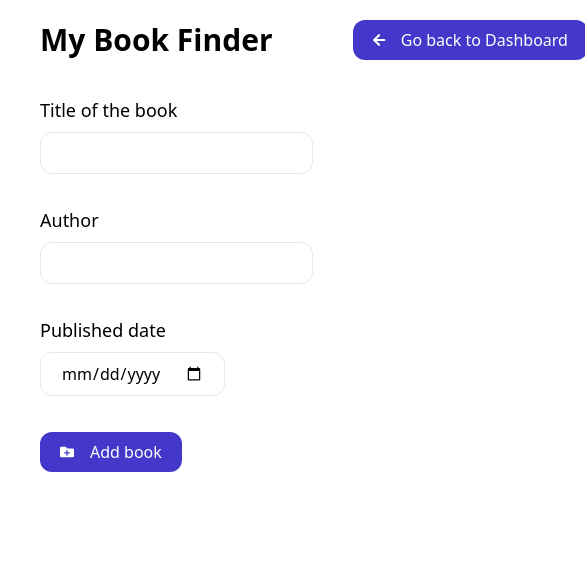
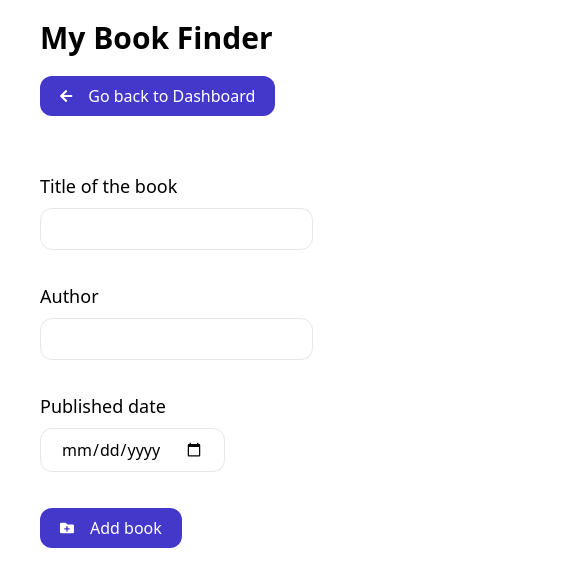
Before and after one commit to Lennartstachowiak/my-book-finder, a React (Create React App) app: page /create-book in a window 390 px wide. Shown: the top 586 px of the page, 585 px wide, since content can reach past the window. Built offline with nearby package versions, Linux system fonts and the light colour scheme.

Commit message:
[add] responsive design

```diff
--- a/src/Screens/HomeScreen.tsx
+++ b/src/Screens/HomeScreen.tsx
@@ -85,11 +85,19 @@ const DashboardItems = ({
         ))}
       </>
     );
-  } else {
+  } else if (bookLibary.length > 0) {
     return (
       <p className="w-full text-center pt-10 font-medium">
         No matching books...
       </p>
+    );
+  } else {
+    return (
+      <div>
+        <p className="w-full text-center pt-10 font-medium">
+          Currently you don’t have any books here.
+        </p>
+      </div>
     );
   }
 };
@@ -100,8 +108,8 @@ const Dashboard = ({ filter }: { filter: string }) => {
   );
 
   useEffect(() => {
-    localStorage.setItem("books", JSON.stringify(bookLibary))
-  }, [bookLibary] )
+    localStorage.setItem("books", JSON.stringify(bookLibary));
+  }, [bookLibary]);
 
   return (
     <div>
--- a/src/Screens/components/Header.tsx
+++ b/src/Screens/components/Header.tsx
@@ -18,8 +18,8 @@ function Header({
   setSearchBarFilter?: React.Dispatch<React.SetStateAction<string>>;
 }) {
   return (
-    <header className="flex space-x-20 items-center py-5 h-20">
-      <h2 className="font-semibold text-3xl whitespace-nowrap">
+    <header className="flex flex-wrap lg:flex-nowrap lg:space-x-20 items-center py-5">
+      <h2 className="font-semibold mr-20 mb-5 lg:m-0 text-3xl whitespace-nowrap">
         My Book Finder
       </h2>
       <LinkButton
--- a/src/Screens/components/LinkButton.tsx
+++ b/src/Screens/components/LinkButton.tsx
@@ -14,7 +14,7 @@ const LinkButton = ({
   action: string;
 }) => {
   return (
-    <Link to={action}>
+    <Link to={action} className="mb-5" >
       <Button type={type} text={text} icon={icon} />
     </Link>
   );
--- a/src/Screens/components/SearchBar.tsx
+++ b/src/Screens/components/SearchBar.tsx
@@ -10,7 +10,7 @@ const SearchBar = ({
 }) => {
   if (visible) {
     return (
-      <div className="flex border rounded-xl px-5 py-2 w-full items-center focus-within:border-indigo-700 focus-within:border-2">
+      <div className="flex w-full border rounded-xl px-5 py-2 items-center focus-within:border-indigo-700 focus-within:border-2">
         <FontAwesomeIcon className="mr-4 text-gray-400" icon={faSearch} />
         <input
           type="text"
```
